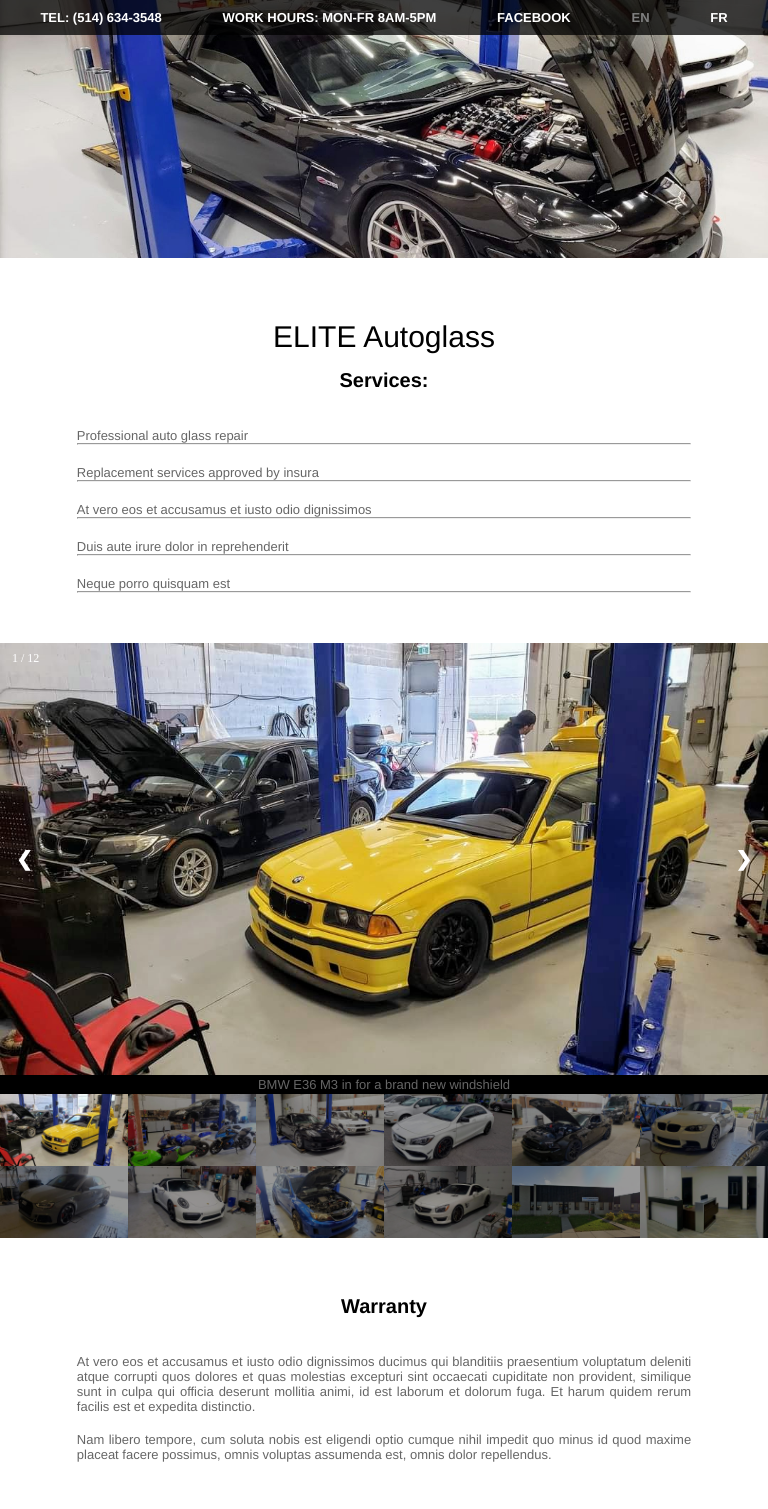
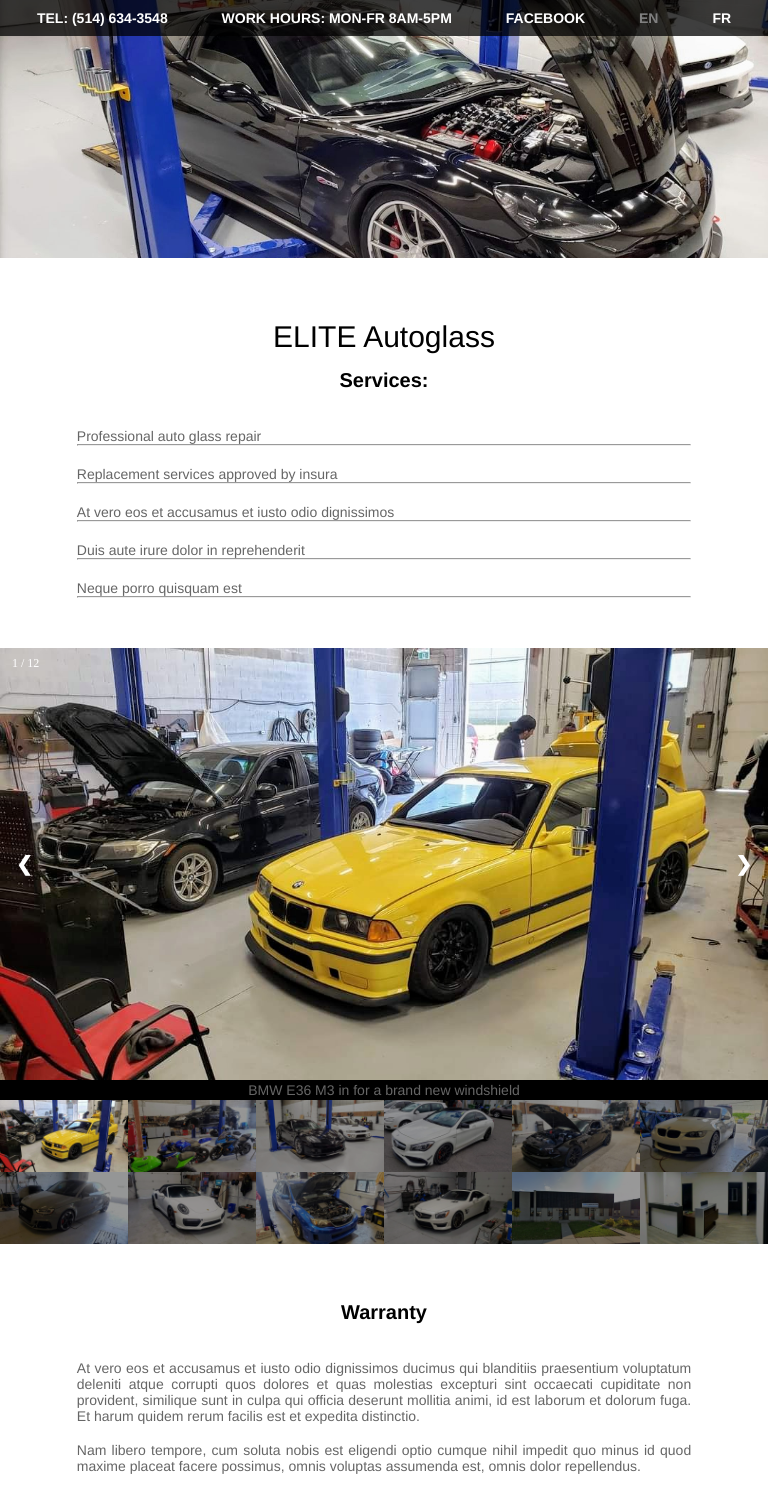
Before and after one commit to YuriyKashpirenko/YuriyKashpirenko.github.io, a PHP site: page /AutoElite/index.html in a window 768 px wide. Shown: the top 1509 px of the page. Run offline with PHP 8.4, Linux system fonts and the light colour scheme.

Commit message:
Update autoelite.css

```diff
--- a/AutoElite/css/autoelite.css
+++ b/AutoElite/css/autoelite.css
@@ -851,7 +851,7 @@
 
     /*--===//SECTION N1 NAVIGATION//===--*/
     /*update navigation font size*/
-    #n1 a{font-size: 13px;}
+    #n1 a{font-size: 14px;}
 
     /*set tel link as not active*/
     #n1 .tl{
@@ -862,7 +862,7 @@
     }
 
     /*--===/SCROLL TO TOP/===--*/
-    #myBtn {font-size: 13px;}
+    #myBtn {font-size: 14px;}
 
     /*--===//GENERAL CONFIG//===--*/
     /*update header group size*/
@@ -875,7 +875,7 @@
     }
 
     /*update paragraph size*/
-    p{font-size: 13px;}
+    p{font-size: 14px;}
 
     /*--===//SECTION S5 ADDRESS AND MAP//===--*/
     /*flex box update margin for address*/
```
